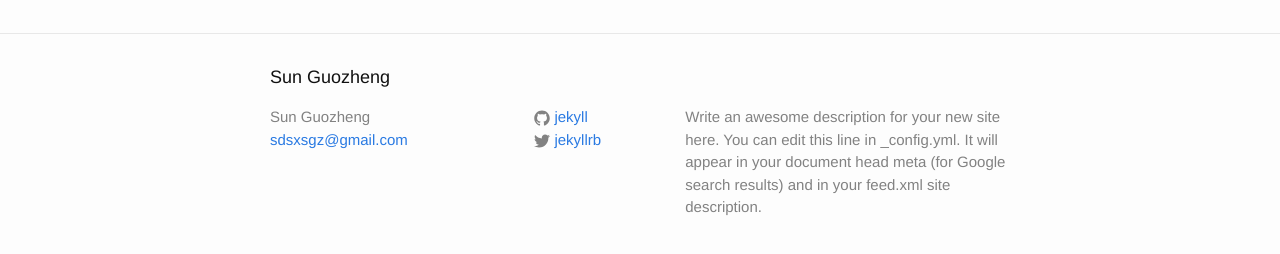
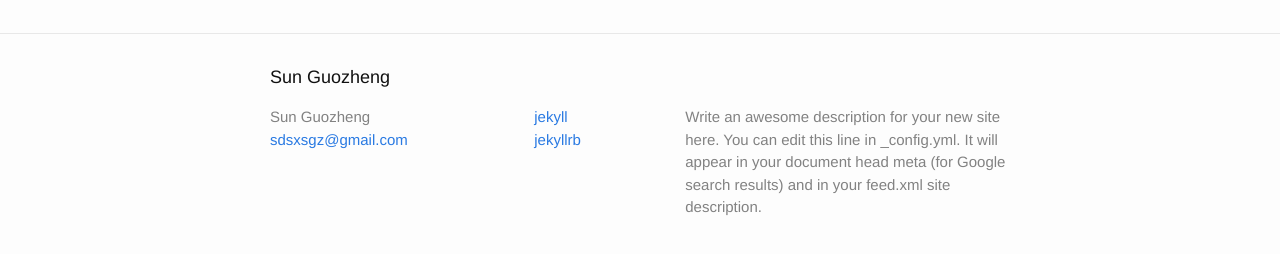
Before and after one commit to sungzh/blog, a Jekyll site: the page built from jekyll/index.html, in a window 1280 px wide. Shown: the part 263-517 px from the top of the page. Built offline with Jekyll 4.4.1, drawn with Linux system fonts in a browser that asks for light colours.

Commit message:
del icon and fix the link

```diff
--- a/jekyll/_includes/footer.html
+++ b/jekyll/_includes/footer.html
@@ -17,12 +17,6 @@
           {% if site.github_username %}
           <li>
             <a href="https://github.com/{{ site.github_username }}">
-              <span class="icon  icon--github">
-                <svg viewBox="0 0 16 16">
-                  <path fill="#828282" d="M7.999,0.431c-4.285,0-7.76,3.474-7.76,7.761 c0,3.428,2.223,6.337,5.307,7.363c0.388,0.071,0.53-0.168,0.53-0.374c0-0.184-0.007-0.672-0.01-1.32 c-2.159,0.469-2.614-1.04-2.614-1.04c-0.353-0.896-0.862-1.135-0.862-1.135c-0.705-0.481,0.053-0.472,0.053-0.472 c0.779,0.055,1.189,0.8,1.189,0.8c0.692,1.186,1.816,0.843,2.258,0.645c0.071-0.502,0.271-0.843,0.493-1.037 C4.86,11.425,3.049,10.76,3.049,7.786c0-0.847,0.302-1.54,0.799-2.082C3.768,5.507,3.501,4.718,3.924,3.65 c0,0,0.652-0.209,2.134,0.796C6.677,4.273,7.34,4.187,8,4.184c0.659,0.003,1.323,0.089,1.943,0.261 c1.482-1.004,2.132-0.796,2.132-0.796c0.423,1.068,0.157,1.857,0.077,2.054c0.497,0.542,0.798,1.235,0.798,2.082 c0,2.981-1.814,3.637-3.543,3.829c0.279,0.24,0.527,0.713,0.527,1.437c0,1.037-0.01,1.874-0.01,2.129 c0,0.208,0.14,0.449,0.534,0.373c3.081-1.028,5.302-3.935,5.302-7.362C15.76,3.906,12.285,0.431,7.999,0.431z"/>
-                </svg>
-              </span>
-
               <span class="username">{{ site.github_username }}</span>
             </a>
           </li>
@@ -32,10 +26,6 @@
           <li>
             <a href="https://twitter.com/{{ site.twitter_username }}">
               <span class="icon  icon--twitter">
-                <svg viewBox="0 0 16 16">
-                  <path fill="#828282" d="M15.969,3.058c-0.586,0.26-1.217,0.436-1.878,0.515c0.675-0.405,1.194-1.045,1.438-1.809
-                  c-0.632,0.375-1.332,0.647-2.076,0.793c-0.596-0.636-1.446-1.033-2.387-1.033c-1.806,0-3.27,1.464-3.27,3.27 c0,0.256,0.029,0.506,0.085,0.745C5.163,5.404,2.753,4.102,1.14,2.124C0.859,2.607,0.698,3.168,0.698,3.767 c0,1.134,0.577,2.135,1.455,2.722C1.616,6.472,1.112,6.325,0.671,6.08c0,0.014,0,0.027,0,0.041c0,1.584,1.127,2.906,2.623,3.206 C3.02,9.402,2.731,9.442,2.433,9.442c-0.211,0-0.416-0.021-0.615-0.059c0.416,1.299,1.624,2.245,3.055,2.271 c-1.119,0.877-2.529,1.4-4.061,1.4c-0.264,0-0.524-0.015-0.78-0.046c1.447,0.928,3.166,1.469,5.013,1.469 c6.015,0,9.304-4.983,9.304-9.304c0-0.142-0.003-0.283-0.009-0.423C14.976,4.29,15.531,3.714,15.969,3.058z"/>
-                </svg>
               </span>
 
               <span class="username">{{ site.twitter_username }}</span>
--- a/jekyll/_includes/header.html
+++ b/jekyll/_includes/header.html
@@ -2,21 +2,13 @@
 
   <div class="wrapper">
 
-    <a class="site-title" href="{{ site.baseurl }}/">{{ site.title }}</a>
+    <a class="site-title" href="{{ site.url }}/">{{ site.title }}</a>
 
     <nav class="site-nav">
-      <a href="#" class="menu-icon">
-        <svg viewBox="0 0 18 15">
-          <path fill="#424242" d="M18,1.484c0,0.82-0.665,1.484-1.484,1.484H1.484C0.665,2.969,0,2.304,0,1.484l0,0C0,0.665,0.665,0,1.484,0 h15.031C17.335,0,18,0.665,18,1.484L18,1.484z"/>
-          <path fill="#424242" d="M18,7.516C18,8.335,17.335,9,16.516,9H1.484C0.665,9,0,8.335,0,7.516l0,0c0-0.82,0.665-1.484,1.484-1.484 h15.031C17.335,6.031,18,6.696,18,7.516L18,7.516z"/>
-          <path fill="#424242" d="M18,13.516C18,14.335,17.335,15,16.516,15H1.484C0.665,15,0,14.335,0,13.516l0,0 c0-0.82,0.665-1.484,1.484-1.484h15.031C17.335,12.031,18,12.696,18,13.516L18,13.516z"/>
-        </svg>
-      </a>
-
       <div class="trigger">
         {% for page in site.pages %}
           {% if page.title %}
-          <a class="page-link" href="{{ page.url | prepend: site.baseurl }}">{{ page.title }}</a>
+          <a class="page-link" href="{{ page.url }}">{{ page.title }}</a>
           {% endif %}
         {% endfor %}
       </div>
```
